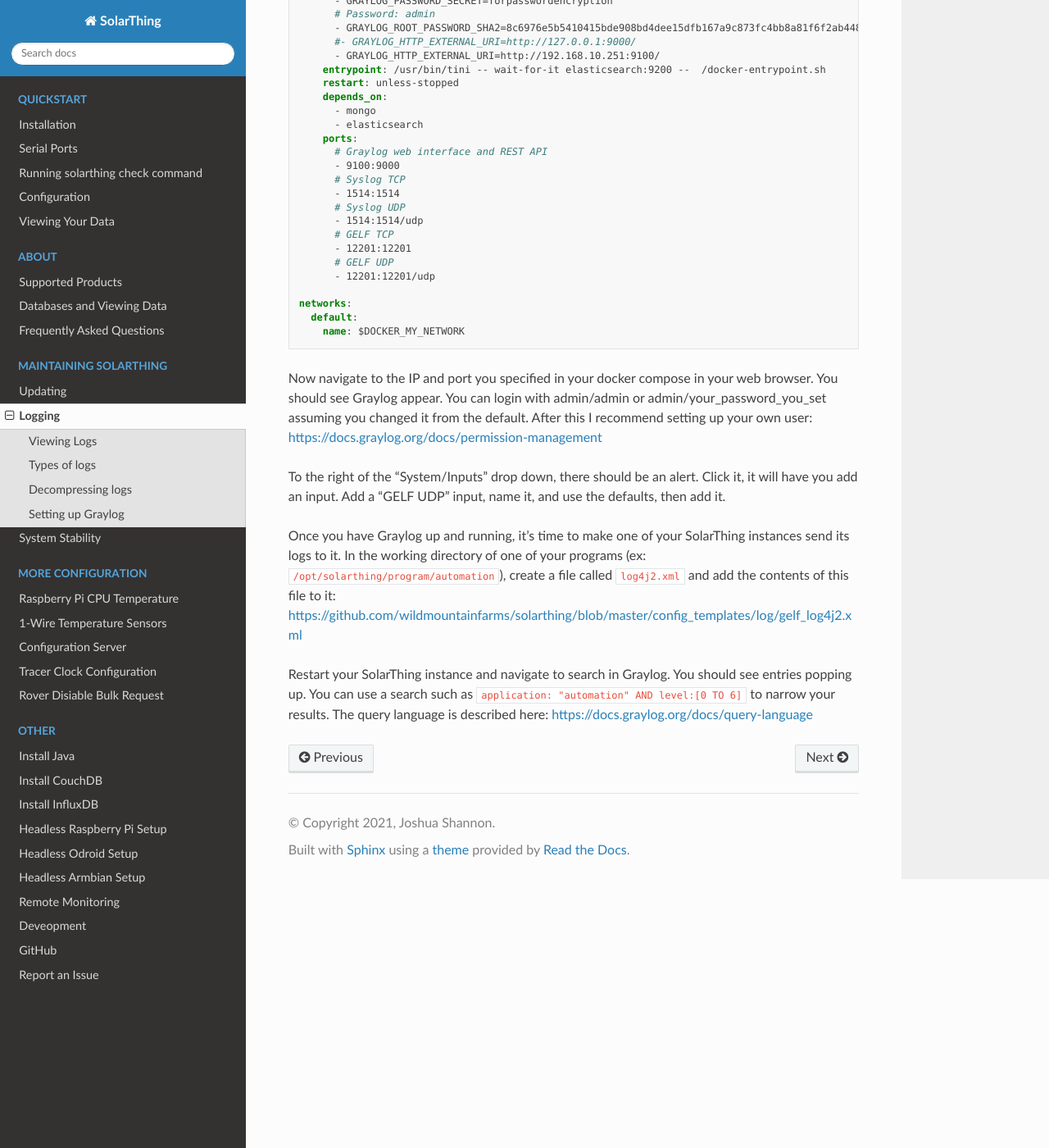
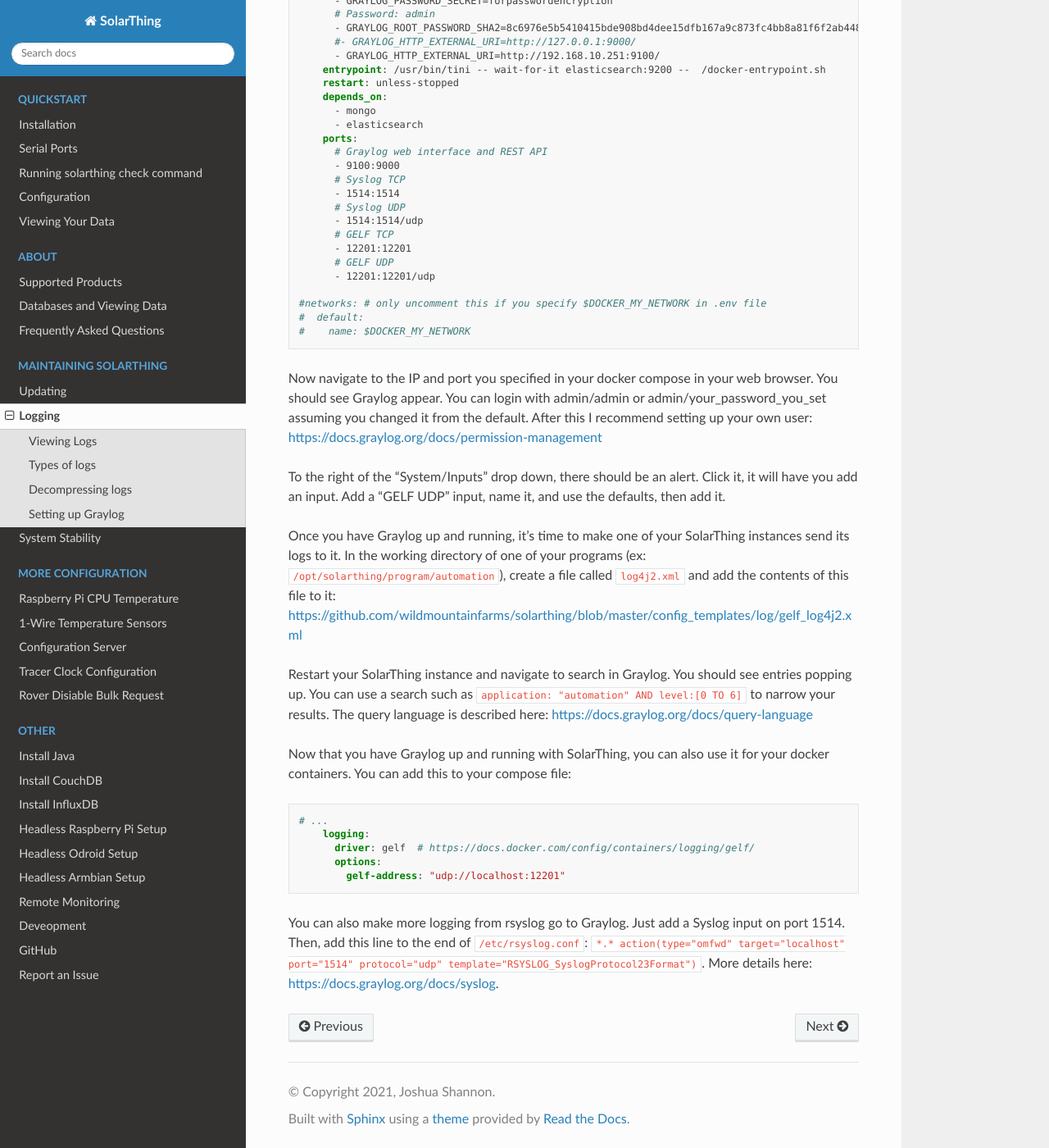
Before and after one commit to wildmountainfarms/solarthing-docs, a Sphinx documentation site: the page built from docs/source/logging.rst, in a window 1280 px wide and 1400 px high, scrolled down 2978 px. Shown: the whole window at 82% size. Built offline with Sphinx 7.4.7 and the Read the Docs theme 2.0.0, drawn with Linux system fonts in a browser that asks for light colours; pages that are not in the unit, such as notebooks, are missing from menus; some of the changed text lies outside the part shown.

Commit message:
Added more documentation for logging from docker container to graylog

```diff
--- a/docs/source/logging.rst
+++ b/docs/source/logging.rst
@@ -91,14 +91,12 @@ Graylog is an application to do just that. I recommend installing this in the sa
     sudo chown -R 1000:root es_data  # es_data requires certain permissions for the elasticsearch image to like it
 
     mkdir mongo_data/
-    sudo chown -R 2000:2000 graylog_data mongo_data  # mongo allows any uid:gid combination, so we will use 2000 for both here
+    sudo chown -R 2000:2000 mongo_data  # mongo allows any uid:gid combination, so we will use 2000 for both here
 
-    mkdir graylog_data/
+    mkdir -p graylog_data/config/
     wget https://raw.githubusercontent.com/Graylog2/graylog-docker/4.3/config/graylog.conf
     mv graylog.conf graylog_data/config/
     sudo chown -R 1100:1100 graylog_data  # graylog_data requires certain permissions for the graylog image to like it
-
-
 
 
 Edit ``docker-compose.yml`` in the ``graylog`` directory and paste these contents into it:
@@ -164,9 +162,9 @@ Edit ``docker-compose.yml`` in the ``graylog`` directory and paste these content
           # GELF UDP
           - 12201:12201/udp
 
-    networks:
-      default:
-        name: $DOCKER_MY_NETWORK
+    #networks: # only uncomment this if you specify $DOCKER_MY_NETWORK in .env file
+    #  default:
+    #    name: $DOCKER_MY_NETWORK
 
 Now navigate to the IP and port you specified in your docker compose in your web browser.
 You should see Graylog appear. You can login with admin/admin or admin/your_password_you_set assuming you changed it from the default.
@@ -182,3 +180,17 @@ and add the contents of this file to it: https://github.com/wildmountainfarms/so
 Restart your SolarThing instance and navigate to search in Graylog. You should see entries popping up.
 You can use a search such as ``application: "automation" AND level:[0 TO 6]`` to narrow your results.
 The query language is described here: https://docs.graylog.org/docs/query-language
+
+Now that you have Graylog up and running with SolarThing, you can also use it for your docker containers. You can add this to your compose file:
+
+.. code-block:: yaml
+
+    # ...
+        logging:
+          driver: gelf  # https://docs.docker.com/config/containers/logging/gelf/
+          options:
+            gelf-address: "udp://localhost:12201"
+
+You can also make more logging from rsyslog go to Graylog. Just add a Syslog input on port 1514.
+Then, add this line to the end of ``/etc/rsyslog.conf``: ``*.* action(type="omfwd" target="localhost" port="1514" protocol="udp" template="RSYSLOG_SyslogProtocol23Format")``.
+More details here: https://docs.graylog.org/docs/syslog.
```
